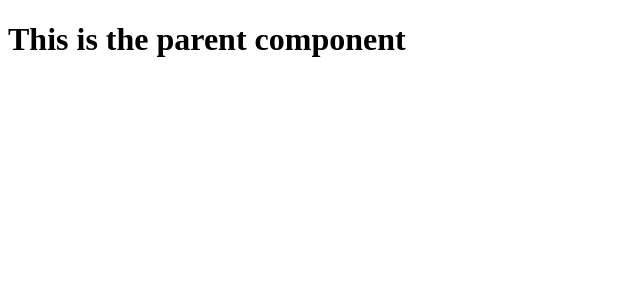
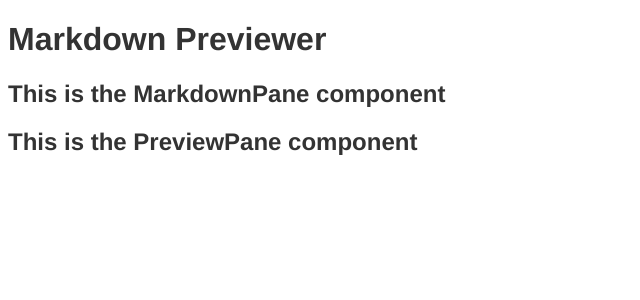
Before and after one commit to DannyCrews/markdown-viewer, a React app: page / in a window 1280 px wide. Shown: the top 300 px of the page, without its empty margins (0-640 px from the left). Built offline with nearby package versions, Linux system fonts and the light colour scheme.

Commit message:
Change to scss and add MarkdownPane and PreviewPane components

```diff
--- a/config/webpack.config.dev.js
+++ b/config/webpack.config.dev.js
@@ -110,7 +110,7 @@ module.exports = {
         }
       },
       {
-        test: /\.sass$/,
+        test: /\.scss$/,
         include: paths.appSrc,
         loaders: ["style", "css", "sass"]
       },
--- a/src/App.js
+++ b/src/App.js
@@ -1,11 +1,21 @@
 import React, { Component } from 'react';
-import './App.sass';
+import './App.scss';
+
+import MarkdownPane from './MarkdownPane';
+import PreviewPane from './PreviewPane';
 
 class App extends Component {
   render() {
     return (
       <div className="App">
-        <h1>This is the parent component</h1>
+        <h1>Markdown Previewer</h1>
+        <div className='MarkdownPane'>
+          <MarkdownPane />
+        </div>
+        <div className='PreviewPane'>
+          <PreviewPane />
+        </div>
+
       </div>
     );
   }
--- /dev/null
+++ b/src/App.scss
@@ -0,0 +1,7 @@
+$font-stack:    Helvetica, sans-serif;
+$primary-color: #333;
+
+body {
+  font: 100% $font-stack;
+  color: $primary-color;
+}
--- /dev/null
+++ b/src/MarkdownPane.js
@@ -0,0 +1,14 @@
+import React, { Component } from 'react';
+import './MarkdownPane.scss';
+
+class MarkdownPane extends Component {
+  render() {
+    return (
+      <div className="MarkdownPane">
+        <h2>This is the MarkdownPane component</h2>
+      </div>
+    );
+  }
+}
+
+export default MarkdownPane;
--- /dev/null
+++ b/src/PreviewPane.js
@@ -0,0 +1,14 @@
+import React, { Component } from 'react';
+import './PreviewPane.scss';
+
+class PreviewPane extends Component {
+  render() {
+    return (
+      <div className="PreviewPane">
+        <h2>This is the PreviewPane component</h2>
+      </div>
+    );
+  }
+}
+
+export default PreviewPane;
```
Also changed, not shown: src/App.sass (deleted), src/MarkdownPane.scss (added), src/PreviewPane.scss (added).
